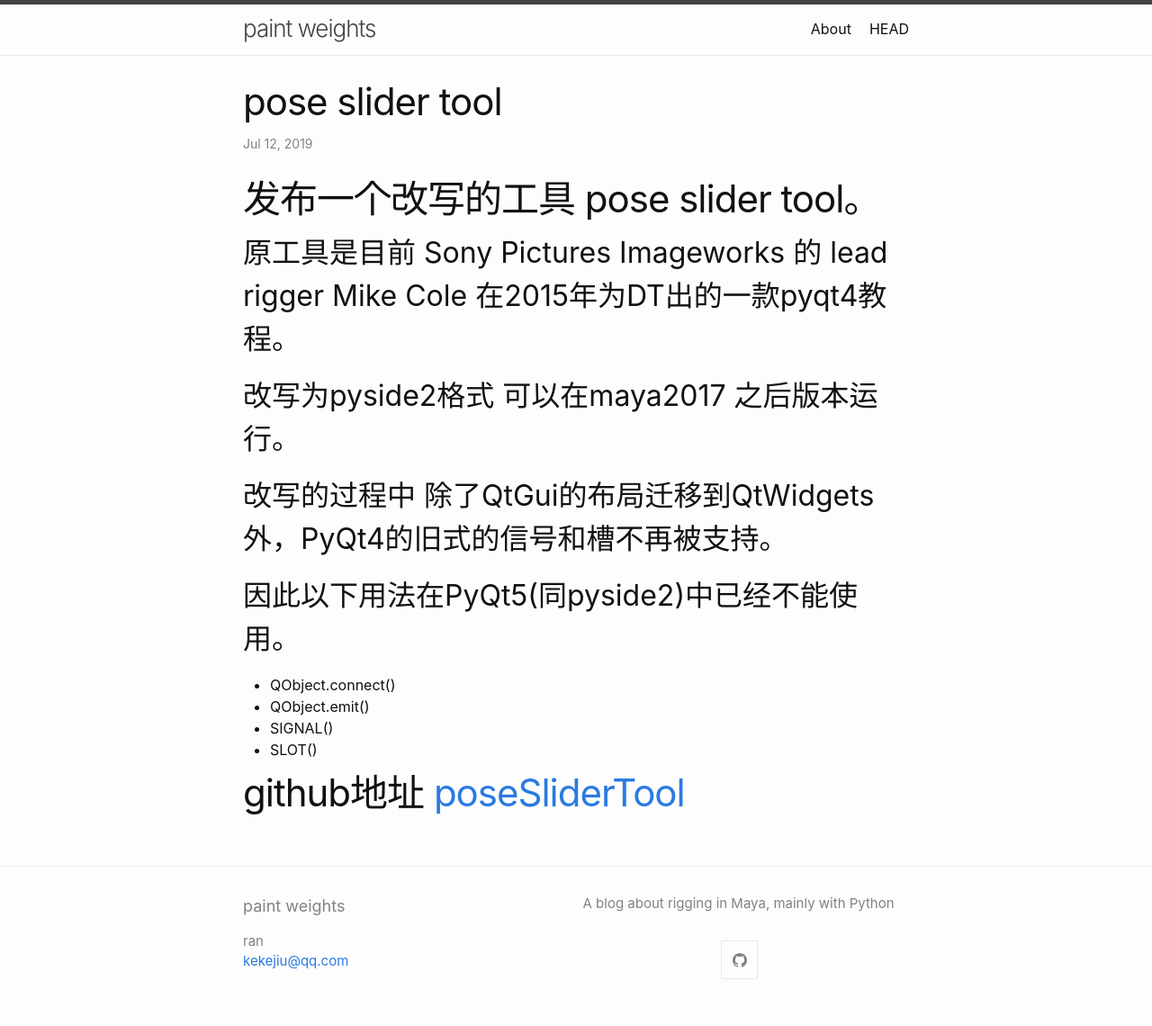
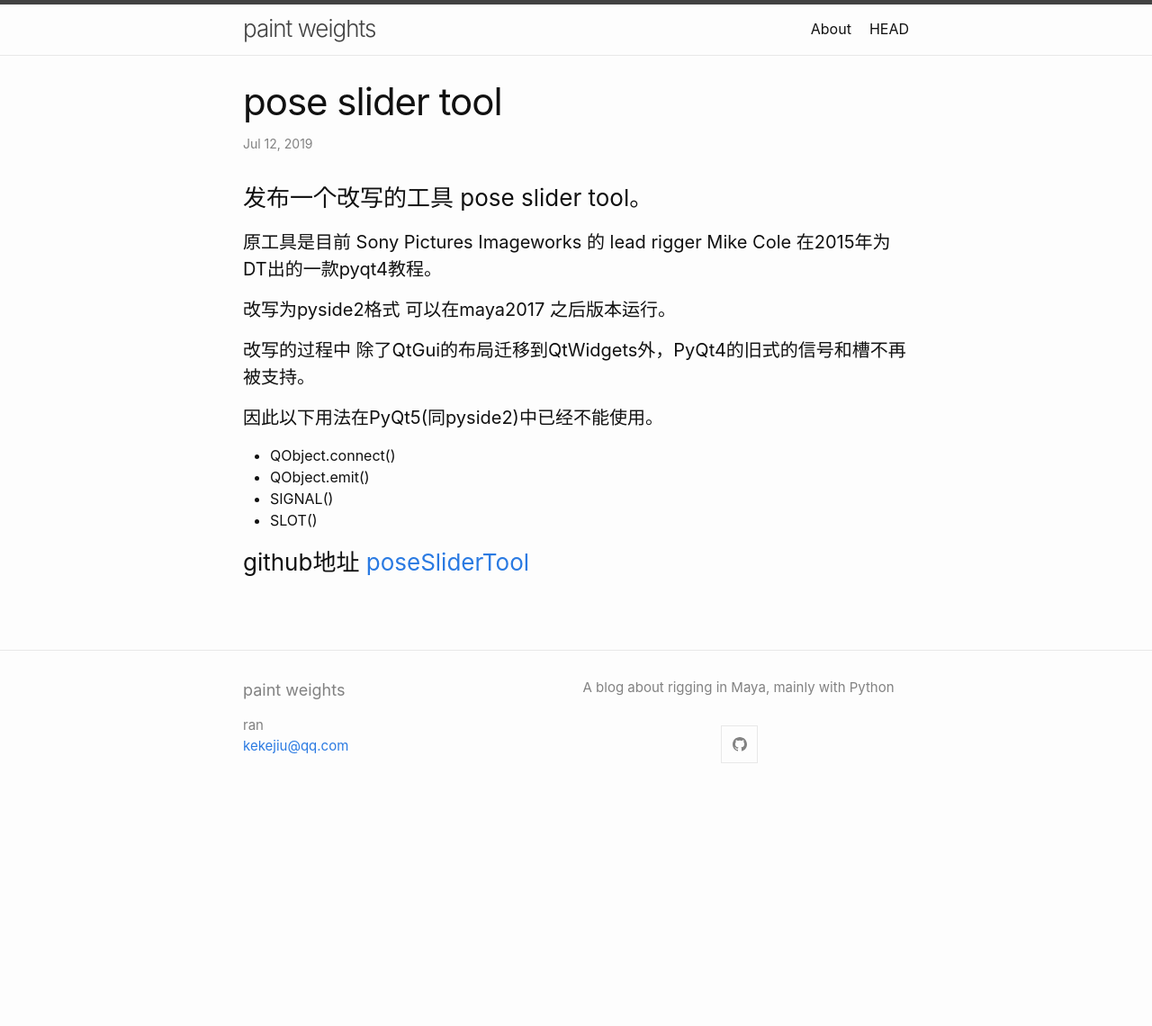
Before and after one commit to shabbySilence/minima-master, a Jekyll site: the page built from _posts/2019-07-12-pose-slider-tool.md, in a window 1280 px wide. Shown: the whole page at 90% size. Built offline with Jekyll 4.4.1, drawn with Linux system fonts in a browser that asks for light colours; after the commit the page ends 900 px from its top, so only the background shows below that.

Commit message:
yaml info change

```diff
--- a/_posts/2019-07-12-pose-slider-tool.md
+++ b/_posts/2019-07-12-pose-slider-tool.md
@@ -4,15 +4,15 @@ title: "pose slider tool"
 categories: tool
 ---
 
-# 发布一个改写的工具 pose slider tool。
-## 原工具是目前 Sony Pictures Imageworks 的 lead rigger  Mike Cole 在2015年为DT出的一款pyqt4教程。
-## 改写为pyside2格式 可以在maya2017 之后版本运行。
-## 改写的过程中 除了QtGui的布局迁移到QtWidgets外，PyQt4的旧式的信号和槽不再被支持。
-## 因此以下用法在PyQt5(同pyside2)中已经不能使用。
+### 发布一个改写的工具 pose slider tool。
+#### 原工具是目前 Sony Pictures Imageworks 的 lead rigger  Mike Cole 在2015年为DT出的一款pyqt4教程。
+#### 改写为pyside2格式 可以在maya2017 之后版本运行。
+#### 改写的过程中 除了QtGui的布局迁移到QtWidgets外，PyQt4的旧式的信号和槽不再被支持。
+#### 因此以下用法在PyQt5(同pyside2)中已经不能使用。
 - QObject.connect()
 - QObject.emit()
 - SIGNAL()
 - SLOT()
 
-# github地址 [poseSliderTool][poseSliderTool]
+### github地址 [poseSliderTool][poseSliderTool]
 [poseSliderTool]: https://github.com/shabbySilence/poseSliderTool
```
